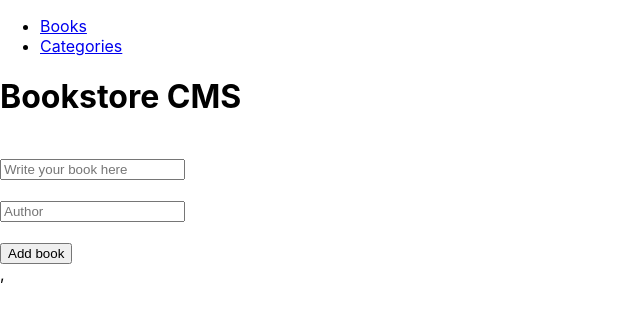
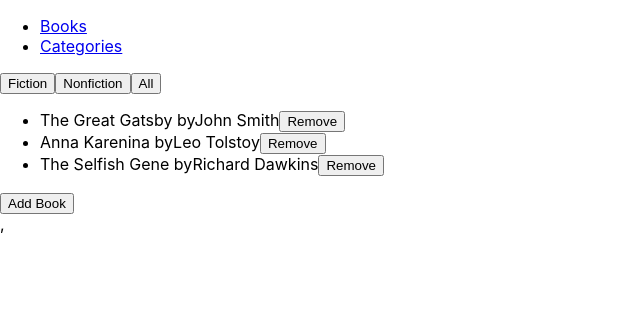
Before and after one commit to ezraermy/bookstore, a React (Create React App) app: page / in a window 1280 px wide. Shown: the top 318 px of the page, without its empty margins (0-640 px from the left). Built offline with nearby package versions, Linux system fonts and the light colour scheme.

Commit message:
Use redux in react components

```diff
--- a/src/components/Books.js
+++ b/src/components/Books.js
@@ -1,17 +1,62 @@
-const Books = () => (
-  <div className="Books">
-    <h1>Bookstore CMS</h1>
-    <form className="formContainer">
-      <br />
-      <input type="text" placeholder="Write your book here" />
-      <br />
-      <br />
-      <input type="text" placeholder="Author" />
-      <br />
-      <br />
-      <button type="submit" className="btn">Add book</button>
-    </form>
-  </div>
-);
+import { useDispatch, useSelector } from 'react-redux';
+import { addBook, removeBook } from 'redux/books/booksSlice';
+import { useState } from 'react';
+
+const Books = () => {
+  const books = useSelector((state) => state.books.books);
+  const dispatch = useDispatch();
+
+  const categories = ['Fiction', 'Nonfiction'];
+
+  const [selectedCategory, setSelectedCategory] = useState(null);
+
+  const handleAddBook = () => {
+    const newBook = {
+      itemId: Math.floor(Math.random() * 100),
+      title: 'New Book',
+      author: 'John Doe',
+      category: selectedCategory || categories[0],
+    };
+
+    dispatch(addBook(newBook));
+  };
+
+  const handleRemoveBook = (itemId) => {
+    dispatch(removeBook({ itemId }));
+  };
+
+  const filteredBooks = selectedCategory
+    ? books.filter((book) => book.category === selectedCategory)
+    : books;
+
+  return (
+    <div>
+      <div>
+        {categories.map((category) => (
+          <button type="button" key={category} onClick={() => setSelectedCategory(category)}>
+            {category}
+          </button>
+        ))}
+        <button type="button" onClick={() => setSelectedCategory(null)}>All</button>
+      </div>
+      <ul>
+        {filteredBooks.map((book) => (
+          <li key={book.itemId}>
+            {book.title}
+            {' '}
+            by
+            {book.author}
+            <button type="button" onClick={() => handleRemoveBook(book.itemId)}>
+              Remove
+            </button>
+          </li>
+        ))}
+      </ul>
+      <button type="button" onClick={handleAddBook}>
+        Add Book
+      </button>
+    </div>
+  );
+};
 
 export default Books;
--- a/src/redux/books/booksSlice.js
+++ b/src/redux/books/booksSlice.js
@@ -1,30 +1,52 @@
 import { createSlice } from '@reduxjs/toolkit';
+
+const initialState = {
+  books: [
+    {
+      itemId: 'item1',
+      title: 'The Great Gatsby',
+      author: 'John Smith',
+      category: 'Fiction',
+    },
+    {
+      itemId: 'item2',
+      title: 'Anna Karenina',
+      author: 'Leo Tolstoy',
+      category: 'Fiction',
+    },
+    {
+      itemId: 'item3',
+      title: 'The Selfish Gene',
+      author: 'Richard Dawkins',
+      category: 'Nonfiction',
+    },
+  ],
+};
 
 const bookSlice = createSlice({
   name: 'books',
-  initialState: {
-    books: [],
-  },
+  initialState,
   reducers: {
     addBook: (state, action) => ({
       ...state,
       books: [
         ...state.books,
         {
-          id: Math.floor(Math.random * 100),
+          itemId: Math.floor(Math.random() * 100),
           title: action.payload.title,
           author: action.payload.author,
+          category: action.payload.category,
         },
       ],
 
     }),
     removeBook: (state, action) => ({
       ...state,
-      books: state.books.filter((book) => book.id !== action.payload.id),
+      books: state.books.filter((book) => book.itemId !== action.payload.itemId),
     }),
   },
 });
 
 export const { addBook, removeBook } = bookSlice.actions;
 
-export default bookSlice.actions;
+export default bookSlice.reducer;
--- a/src/redux/categories/categoriesSlice.js
+++ b/src/redux/categories/categoriesSlice.js
@@ -10,4 +10,4 @@ const categoriesSlice = createSlice({
 
 export const { reducer } = categoriesSlice;
 
-export default categoriesSlice.actions;
+export default categoriesSlice.reducer;
--- a/src/redux/store.js
+++ b/src/redux/store.js
@@ -1,11 +1,11 @@
 import { configureStore } from '@reduxjs/toolkit';
 import booksReducer from './books/booksSlice';
-import categoriesReducer from './categories/categoriesSlice';
+// import categoriesReducer from './categories/categoriesSlice';
 
 const store = configureStore({
   reducer: {
     books: booksReducer,
-    categories: categoriesReducer,
+    // categories: categoriesReducer,
   },
 });
 
```
